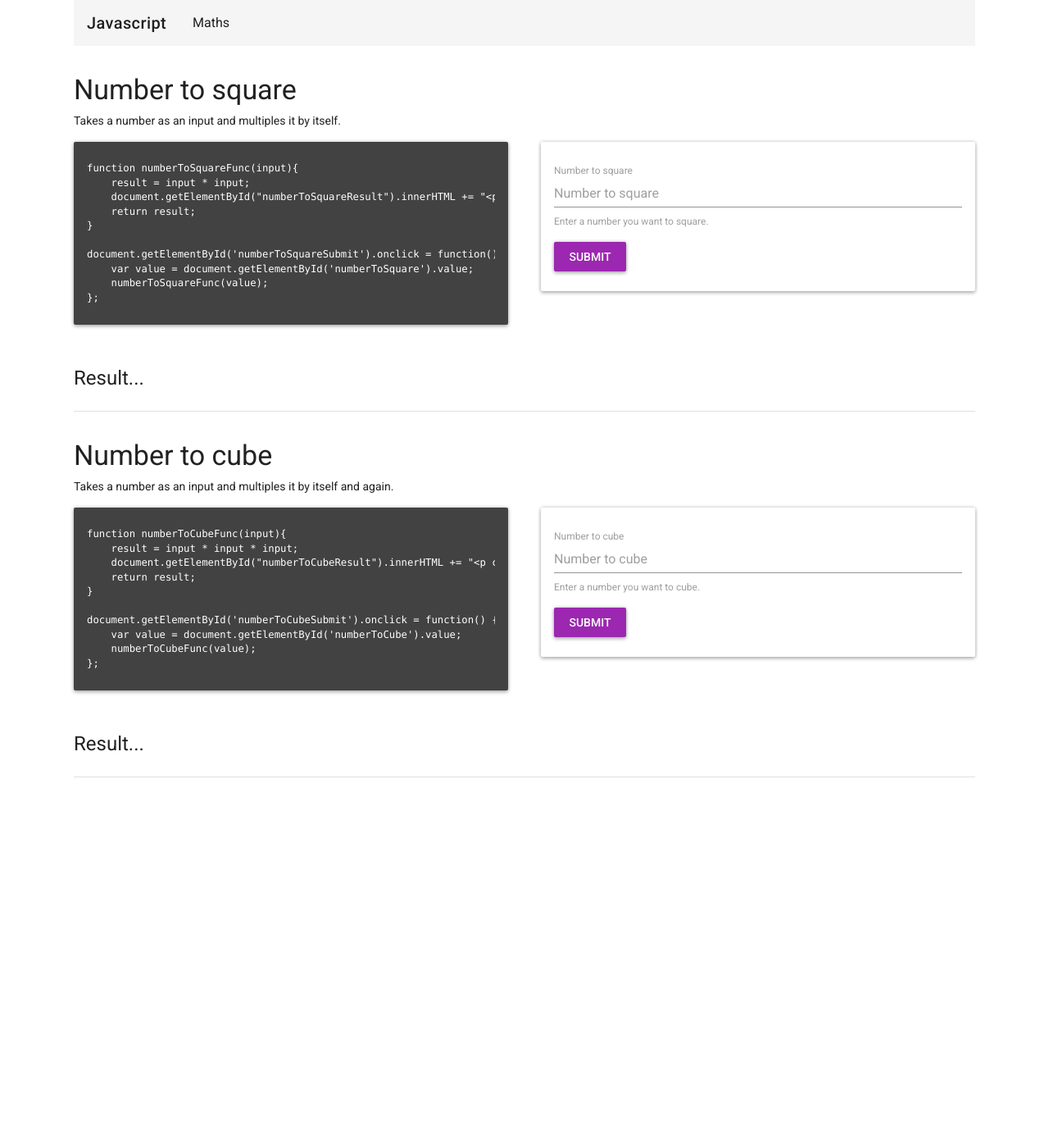
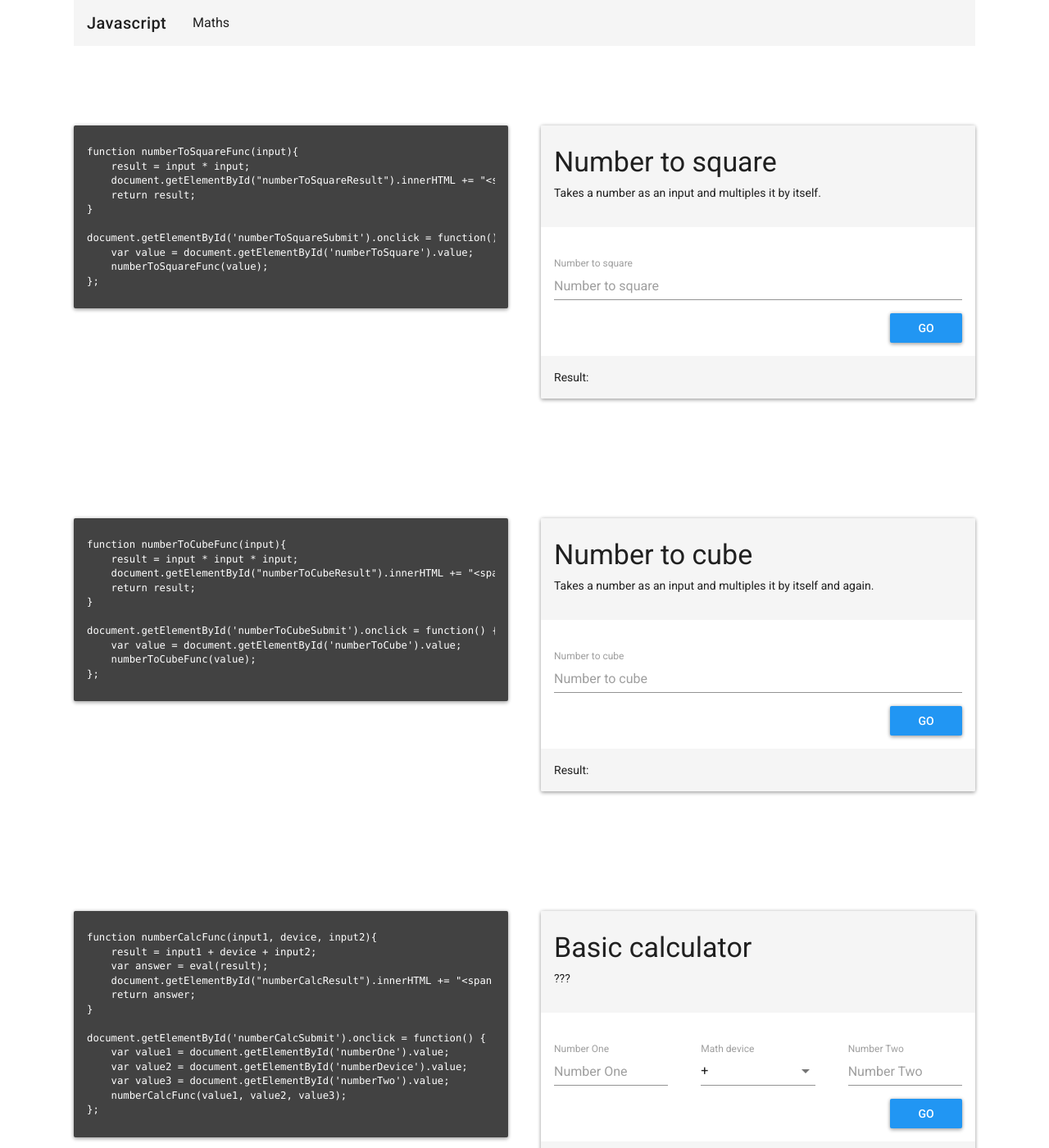
Before and after one commit to ehhwhat/playground2, a Jekyll site: the page content/javascript/maths.html, which Jekyll copies as it is, in a window 1280 px wide and 1400 px high. Shown: the whole window at 82% size. Built offline with Jekyll 4.4.1, drawn with Linux system fonts in a browser that asks for light colours; nearby versions of some CDN libraries.

Commit message:
JS: Finished JS Maths page with final calc function.

```diff
--- a/content/javascript/maths.html
+++ b/content/javascript/maths.html
@@ -37,20 +37,14 @@
 
 
 <div class="container">
-    <hr class="invisible"/>
-    <div class="row">
-        <div class="col">
-            <h1 class="display-4">Number to square</h1>
-            <p class="">Takes a number as an input and multiples it by itself.</p>
-        </div>
-    </div>
+    <hr class="mt-5 mb-5 invisible"/>
     <div class="row">
         <div class="col-sm-6">
             <div class="card text-white bg-dark mb-3">
                 <div class="card-body text-white">
 <pre><code class=" text-white">function numberToSquareFunc(input){
     result = input * input;
-    document.getElementById(&#x22;numberToSquareResult&#x22;).innerHTML += &#x22;&#x3C;p class=&#x27;display-3 text-success&#x27;&#x3E;&#x22; +input+ &#x22;&#x3C;sup&#x3E;2&#x3C;/sup&#x3E; = &#x22; +result+ &#x22;&#x3C;/p&#x3E;&#x22;;
+    document.getElementById(&#x22;numberToSquareResult&#x22;).innerHTML += &#x22;&#x3C;span class=&#x27;text-success&#x27;&#x3E;&#x22; +input+ &#x22;&#x3C;sup&#x3E;2&#x3C;/sup&#x3E; = &#x22; +result+ &#x22;. &#x3C;/span&#x3E;&#x22;;
     return result;
 }
 
@@ -64,32 +58,31 @@
         </div>
         <div class="col-sm-6">
             <div class="card">
+                <div class="card-header bg-light">
+                    <h2 class="display-4">Number to square</h2>
+                    <p class="">Takes a number as an input and multiples it by itself.</p>
+                </div>
                 <div class="card-body">
+                    <hr class="invisible"/>
                     <form action="#">
                         <div class="form-group">
                             <label for="numberToSquare">Number to square</label>
                             <input type="number" class="form-control" id="numberToSquare" aria-describedby="numberToSquareHelp" placeholder="Number to square">
-                            <small id="emailHelp" class="form-text text-muted">Enter a number you want to square.</small>
                         </div>
-                        <button id="numberToSquareSubmit" type="submit" class="btn btn-primary">Submit</button>
+                        <button id="numberToSquareSubmit" type="submit" class="btn btn-info float-right">Go</button>
                     </form>
+                </div>
+                <div class="card-footer bg-light-2 ">
+                    <p id="numberToSquareResult">Result: </p>
                 </div>
             </div>
         </div>
     </div>
-    <hr class="invisible"/>
-    <div class="row">
-        <div class="col-sm-12">
-            <div id="numberToSquareResult">
-                <h3>Result...</h3>
-            </div>
-        </div>
-    </div>
-    <hr class=""/>
+    <hr class="mt-5 mb-5 invisible"/>
 <script>
 function numberToSquareFunc(input){
     result = input * input;
-    document.getElementById("numberToSquareResult").innerHTML += "<p class='display-3 text-success'>" +input+ "<sup>2</sup> = " +result+ "</p>";
+    document.getElementById("numberToSquareResult").innerHTML += "<span class='text-success'>" +input+ "<sup>2</sup> = " +result+ ". </span>";
     return result;
 }
 
@@ -104,20 +97,14 @@
 
 
 <div class="container">
-    <hr class="invisible"/>
-    <div class="row">
-        <div class="col">
-            <h1 class="display-4">Number to cube</h1>
-            <p class="">Takes a number as an input and multiples it by itself and again.</p>
-        </div>
-    </div>
+    <hr class="mt-5 mb-5 invisible"/>
     <div class="row">
         <div class="col-sm-6">
             <div class="card text-white bg-dark mb-3">
                 <div class="card-body text-white">
 <pre><code class=" text-white">function numberToCubeFunc(input){
     result = input * input * input;
-    document.getElementById(&#x22;numberToCubeResult&#x22;).innerHTML += &#x22;&#x3C;p class=&#x27;display-3 text-success&#x27;&#x3E;&#x22; +input+ &#x22;&#x3C;sup&#x3E;3&#x3C;/sup&#x3E; = &#x22; +result+ &#x22;&#x3C;/p&#x3E;&#x22;;
+    document.getElementById(&#x22;numberToCubeResult&#x22;).innerHTML += &#x22;&#x3C;span class=&#x27;text-success&#x27;&#x3E;&#x22; +input+ &#x22;&#x3C;sup&#x3E;3&#x3C;/sup&#x3E; = &#x22; +result+ &#x22;. &#x3C;/span&#x3E;&#x22;;
     return result;
 }
 
@@ -131,32 +118,31 @@
         </div>
         <div class="col-sm-6">
             <div class="card">
+                <div class="card-header bg-light">
+                    <h2 class="display-4">Number to cube</h2>
+                    <p class="">Takes a number as an input and multiples it by itself and again.</p>
+                </div>
                 <div class="card-body">
-                    <form action="#">
+                    <hr class="invisible"/>
+                    <form action="#numberToCubeResult">
                         <div class="form-group">
                             <label for="numberToCube">Number to cube</label>
                             <input type="number" class="form-control" id="numberToCube" aria-describedby="numberToCubeHelp" placeholder="Number to cube">
-                            <small id="emailHelp" class="form-text text-muted">Enter a number you want to cube.</small>
                         </div>
-                        <button id="numberToCubeSubmit" type="submit" class="btn btn-primary">Submit</button>
+                        <button id="numberToCubeSubmit" type="submit" class="btn btn-info float-right">Go</button>
                     </form>
+                </div>
+                <div class="card-footer bg-light-2 ">
+                    <p id="numberToCubeResult">Result: </p>
                 </div>
             </div>
         </div>
     </div>
-    <hr class="invisible"/>
-    <div class="row">
-        <div class="col-sm-12">
-            <div id="numberToCubeResult">
-                <h3>Result...</h3>
-            </div>
-        </div>
-    </div>
-    <hr class=""/>
+    <hr class="mt-5 mb-5 invisible"/>
 <script>
 function numberToCubeFunc(input){
     result = input * input * input;
-    document.getElementById("numberToCubeResult").innerHTML += "<p class='display-3 text-success'>" +input+ "<sup>3</sup> = " +result+ "</p>";
+    document.getElementById("numberToCubeResult").innerHTML += "<span class='text-success'>" +input+ "<sup>3</sup> = " +result+ ". </span>";
     return result;
 }
 
@@ -167,6 +153,94 @@
 </script>
 </div>
 
+
+
+
+
+<div class="container">
+    <hr class="mt-5 mb-5 invisible"/>
+    <div class="row">
+        <div class="col-sm-6">
+            <div class="card text-white bg-dark mb-3">
+                <div class="card-body text-white">
+<pre><code class=" text-white">function numberCalcFunc(input1, device, input2){
+    result = input1 + device + input2;
+    var answer = eval(result);
+    document.getElementById(&#x22;numberCalcResult&#x22;).innerHTML += &#x22;&#x3C;span class=&#x27;text-success&#x27;&#x3E;&#x22; +result+ &#x22; = &#x22; +answer+ &#x22;. &#x3C;/span&#x3E;&#x22;;
+    return answer;
+}
+
+document.getElementById(&#x27;numberCalcSubmit&#x27;).onclick = function() {
+    var value1 = document.getElementById(&#x27;numberOne&#x27;).value;
+    var value2 = document.getElementById(&#x27;numberDevice&#x27;).value;
+    var value3 = document.getElementById(&#x27;numberTwo&#x27;).value;
+    numberCalcFunc(value1, value2, value3);
+};
+</code></pre>
+                </div>
+            </div>
+        </div>
+        <div class="col-sm-6">
+            <div class="card">
+                <div class="card-header bg-light">
+                    <h2 class="display-4">Basic calculator</h2>
+                    <p class="">???</p>
+                </div>
+                <div class="card-body">
+                    <hr class="invisible"/>
+                    <form action="#numberCalcResult">
+                        <div class="row">
+                            <div class="col">
+                                <div class="form-group">
+                                    <label for="numberOne">Number One</label>
+                                    <input type="number" class="form-control" id="numberOne" aria-describedby="" placeholder="Number One">
+                                </div>
+                            </div>
+                            <div class="col">
+                                <div class="form-group">
+                                    <label for="numberDevice">Math device</label>
+                                    <select class="form-control" id="numberDevice">
+                                        <option value="+">+</option>
+                                        <option value="-">-</option>
+                                        <option value="*">*</option>
+                                        <option value="/">/</option>
+                                    </select>
+                                </div>
+                            </div>
+                            <div class="col">
+                                <div class="form-group">
+                                    <label for="numberTwo">Number Two</label>
+                                    <input type="number" class="form-control" id="numberTwo" aria-describedby="" placeholder="Number Two">
+                                </div>
+                            </div>
+                        </div>
+                        <button id="numberCalcSubmit" type="submit" class="btn btn-info float-right">Go</button>
+                    </form>
+                    <hr class="invisible"/>
+                </div>
+                <div class="card-footer bg-light-2 ">
+                    <p id="numberCalcResult">Result: </p>
+                </div>
+            </div>
+        </div>
+    </div>
+    <hr class="mt-5 mb-5 invisible"/>
+<script>
+function numberCalcFunc(input1, device, input2){
+    result = input1 + device + input2;
+    var answer = eval(result);
+    document.getElementById("numberCalcResult").innerHTML += "<span class='text-success'>" +result+ " = " +answer+ ". </span>";
+    return answer;
+}
+
+document.getElementById('numberCalcSubmit').onclick = function() {
+    var value1 = document.getElementById('numberOne').value;
+    var value2 = document.getElementById('numberDevice').value;
+    var value3 = document.getElementById('numberTwo').value;
+    numberCalcFunc(value1, value2, value3);
+};
+</script>
+</div>
 
 
 
```
